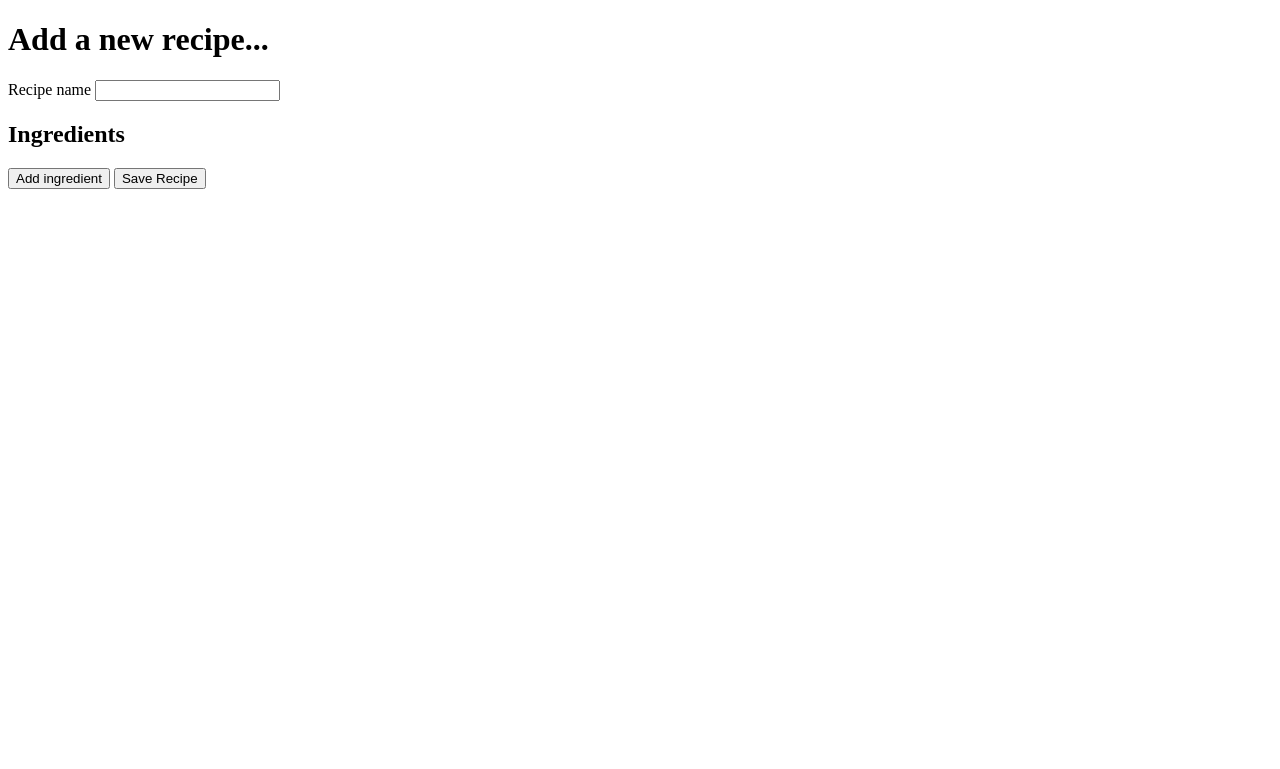
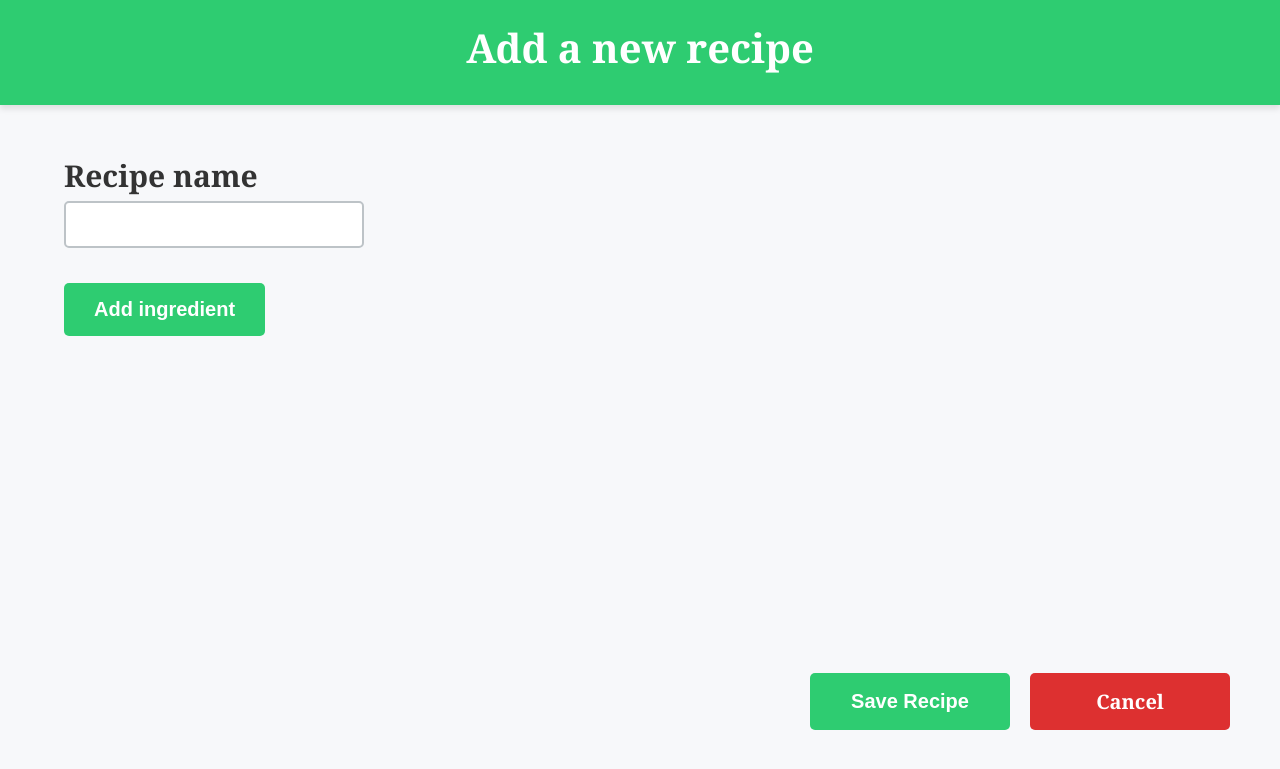
Before and after one commit to FelipeTomazEC/easy-recipe, a Django app: page /recipes/add/ in a window 1280 px wide. Shown: the top 769 px of the page. Run offline with Django 5.2, Linux system fonts and the light colour scheme; data that the repository does not hold is empty.

Commit message:
feat: add styles to add recipe page

```diff
--- /dev/null
+++ b/recipes/static/recipes/add-recipe.css
@@ -0,0 +1,30 @@
+.add-ingredient-button {
+    width: fit-content;
+}
+
+.recipe-name-input-container label {
+    font-size: 3rem;
+}
+
+.action-buttons {
+    width: fit-content;
+    display: flex;
+    flex-direction: row;
+    gap: 2rem;
+    position: fixed;
+    right: 5rem;
+    bottom: 5rem;
+}
+
+.add-ingredient-button {
+    margin-top: 1.5rem;
+}
+
+.remove-ingredient-btn {
+    width: 10rem;
+    font-size: 1.5rem;
+    display: inline-block;
+    padding: 10px 20px;
+    text-align: center;
+    vertical-align: middle;
+}
--- a/recipes/static/recipes/add_ingredient.js
+++ b/recipes/static/recipes/add_ingredient.js
@@ -8,7 +8,7 @@ function createRecipeIngredient() {
     // Create the label for the ingredient select
     const ingredientLabel = document.createElement('label');
     ingredientLabel.setAttribute('for', 'ingredient');
-    ingredientLabel.textContent = 'Name';
+    ingredientLabel.textContent = 'Ingredient';
     recipeIngredient.appendChild(ingredientLabel);
 
     // Create the select element for ingredients
@@ -44,7 +44,8 @@ function createRecipeIngredient() {
 
     // Create the remove button
     const removeButton = document.createElement('button');
-    removeButton.className = 'remove-ingredient-btn'
+    removeButton.classList.add('remove-ingredient-btn')
+    removeButton.classList.add('cancel-button')
     removeButton.type = 'button';
     removeButton.textContent = 'Remove';
     removeButton.onclick = () => recipeIngredient.remove()
--- a/recipes/static/recipes/styles.css
+++ b/recipes/static/recipes/styles.css
@@ -105,4 +105,10 @@ fieldset {
     gap: 2rem;
     padding: 1rem;
     width: fit-content;
+    align-content: center;
 }
+
+.error {
+    font-size: 2rem;
+    color: #c02c2c;
+}
--- a/recipes/templates/recipes/add_recipe.html
+++ b/recipes/templates/recipes/add_recipe.html
@@ -4,25 +4,29 @@
     <head>
         <meta charset="UTF-8">
         <meta name="viewport" content="width=device-width, initial-scale=1.0">
-        <link rel="stylesheet" href="{% static "recipes/add_ingredient_form.css" %}">
-        <title>Add new recipe</title>
+        <link rel="stylesheet" href="{% static 'recipes/styles.css' %}">
+        <link rel="stylesheet" href="{% static 'recipes/add-recipe.css' %}">
+        <title>Easy Recipe - Add new recipe</title>
     </head>
     <body>
         <header>
-            <h1>Add a new recipe...</h1>
+            <div class="container">
+                <h1>Add a new recipe</h1>
+            </div>
         </header>
         <main>
             <form action="{% url "recipes:add_recipe" %}" method="POST">
                 {% csrf_token %}
 
-                <label for="name">Recipe name</label>
-                <input type="text" name="name" id="name" value={{ name|default:""|safe }}>
-                {% if errors.name %}
+                <div class="recipe-name-input-container">
+                    <label for="name">Recipe name</label>
+                    <input type="text" name="name" id="name" value={{ name|default:""|safe }}>
+                    {% if errors.name %}
                     <span class="error">{{errors.name.0}}</span>
-                {% endif %}
+                    {% endif %}
+                </div>
 
                 <section class="ingredients">
-                    <h2>Ingredients</h2>
                     {% if errors.ingredients %}
                         <span class="error">{{errors.ingredients.0}}</span>
                     {% endif %}
@@ -45,8 +49,14 @@
                         {% endfor %}
                     {% endif %}
                 </section>
-                <button type="button" onclick="createRecipeIngredient()">Add ingredient</button>
-                <input type="submit" value="Save Recipe">
+
+                <button class="button add-ingredient-button" type="button" onclick="createRecipeIngredient()">Add ingredient</button>
+
+                <div class="action-buttons">
+                    <input class="button" type="submit" value="Save Recipe">
+                    <a class="cancel-button" href="{% url "recipes:index" %}">Cancel</a>
+                </div>
+
             </form>
         </main>
         {{ingredient_list|json_script:"ingredient_list"}}
```
